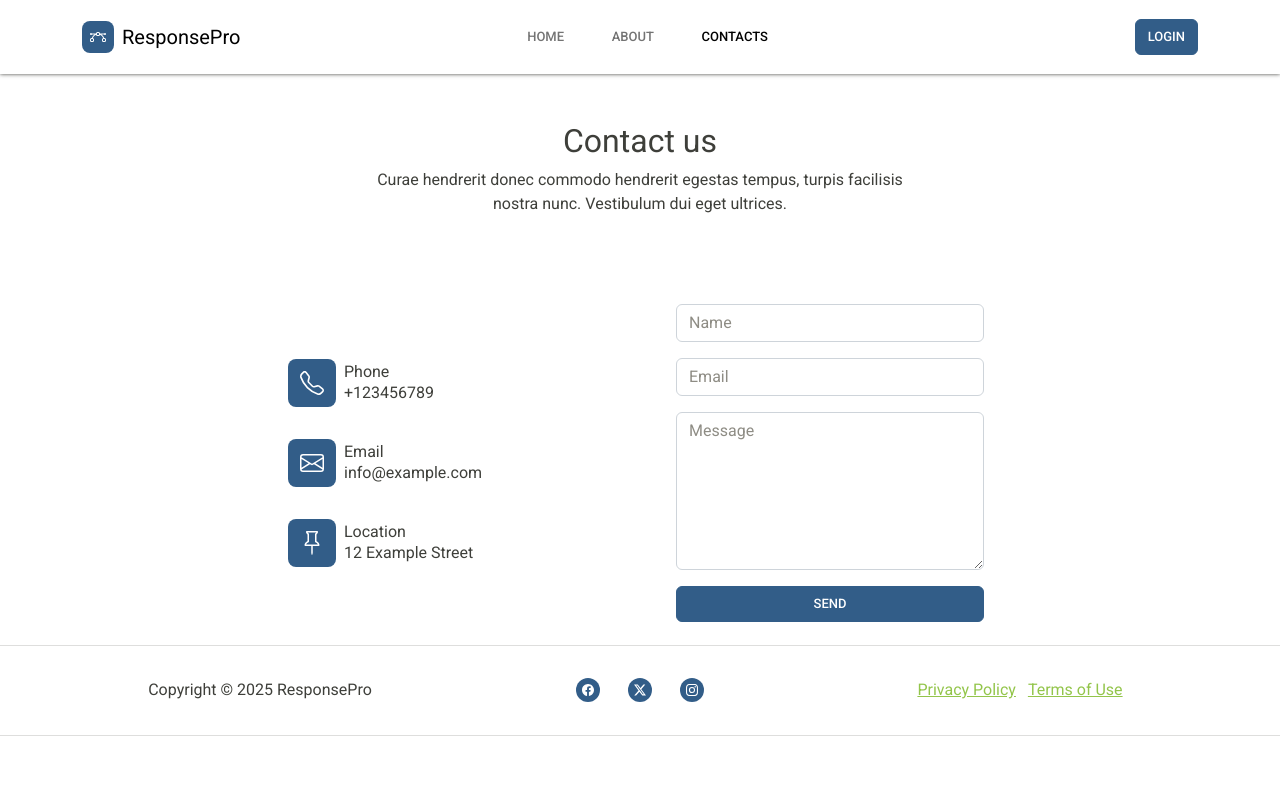
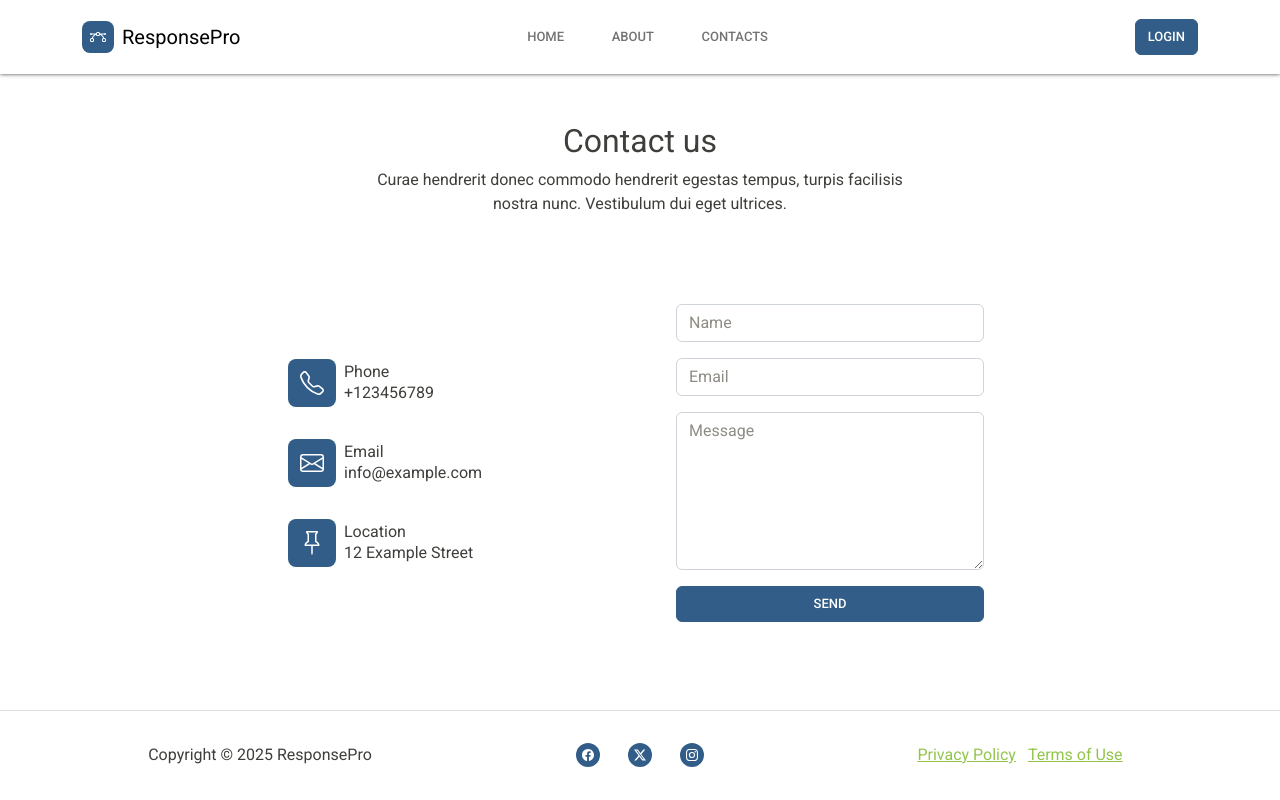
Before and after one commit to CritiasX/Survey-Web-Builder-Django, a Django app: page /contact/ in a window 1280 px wide. Run offline with Django 5.2, Linux system fonts and the light colour scheme; some libraries are stand-ins or nearby versions.

Commit message:
footer fix

```diff
--- a/landingPage/templates/aboutUs.html
+++ b/landingPage/templates/aboutUs.html
@@ -12,10 +12,9 @@
     <link rel="stylesheet" href="https://cdnjs.cloudflare.com/ajax/libs/aos/2.3.4/aos.css">
 </head>
 
-<body>
+<body class="d-flex flex-column min-vh-100">
     {% include 'reuseable/header.html' %}
-    <div class="container py-4 py-xl-5">
-        <div class="row mb-4 mb-lg-5">
+        <div class="row mb-4 mb-lg-5 mt-5">
             <div class="col-md-8 col-xl-6 text-center mx-auto" data-aos="fade-down" data-aos-duration="200">
                 <h2>Our Team</h2>
                 <p>Curae hendrerit donec commodo hendrerit egestas tempus, turpis facilisis nostra nunc. Vestibulum dui eget ultrices.</p>
@@ -150,7 +149,6 @@
         </div>
     </div>
     {% include 'reuseable/footer.html'%}
-    <script src="https://cdnjs.cloudflare.com/ajax/libs/jquery/3.7.0/jquery.min.js"></script>
     <script src="https://cdn.jsdelivr.net/npm/bootstrap@5.3.6/dist/js/bootstrap.bundle.min.js"></script>
     <script src="https://cdnjs.cloudflare.com/ajax/libs/aos/2.3.4/aos.js"></script>
     <script src="{% static 'js/script.min.js' %}"></script>
--- a/landingPage/templates/contactsPage.html
+++ b/landingPage/templates/contactsPage.html
@@ -1,6 +1,6 @@
 <!DOCTYPE html>
 {% load static %}
-<html data-bs-theme="light" lang="en" style="overflow: hidden;">
+<html data-bs-theme="light" lang="en">
 
 <head>
     <meta charset="utf-8">
@@ -11,10 +11,10 @@
     <link rel="stylesheet" href="{% static 'css/styles.min.css' %}">
 </head>
 
-<body>
+<body class="d-flex flex-column min-vh-100">
     {% include 'reuseable/header.html' %}
-    <section class="position-relative mt-5 mt-sm-5 mt-md-5 mt-lg-5 mt-xl-5 mt-xxl-6 mb-xxl-0">
-        <div class="container position-relative">
+    <main class="flex-fill">
+        <div class="container position-relative mt-5">
             <div class="row mb-5">
                 <div class="col-md-8 col-xl-6 text-center mx-auto">
                     <h2>Contact us</h2>
@@ -65,9 +65,8 @@
                 </div>
             </div>
         </div>
-    </section>
+    </main>
     {% include 'reuseable/footer.html'%}
-    <script src="https://cdnjs.cloudflare.com/ajax/libs/jquery/3.7.0/jquery.min.js"></script>
     <script src="https://cdn.jsdelivr.net/npm/bootstrap@5.3.6/dist/js/bootstrap.bundle.min.js"></script>
     <script src="{% static 'js/script.min.js' %}"></script>
 </body>
--- a/landingPage/templates/landingPage.html
+++ b/landingPage/templates/landingPage.html
@@ -12,8 +12,9 @@
     <link rel="stylesheet" href="https://cdnjs.cloudflare.com/ajax/libs/aos/2.3.4/aos.css">
 </head>
 
-<body>
+<body class="d-flex flex-column min-vh-100">
     {% include 'reuseable/header.html' %}
+    <main class="flex-fill">
     <section class="py-4 py-xl-5">
         <div class="container">
             <div class="text-center p-4 p-lg-5" data-aos="fade-up" data-aos-duration="500" data-aos-delay="200">
@@ -133,6 +134,7 @@
             </div>
         </div>
     </section>
+    </main>
     {% include 'reuseable/footer.html'%}
     <script src="https://cdnjs.cloudflare.com/ajax/libs/jquery/3.7.0/jquery.min.js"></script>
     <script src="https://cdn.jsdelivr.net/npm/bootstrap@5.3.6/dist/js/bootstrap.bundle.min.js"></script>
--- a/landingPage/templates/reuseable/footer.html
+++ b/landingPage/templates/reuseable/footer.html
@@ -1,4 +1,4 @@
-<footer class="text-center bg-body mt-xxl-4 py-4" style="box-shadow: 0px 0px 1px;">
+<footer class="text-center bg-body py-4 mt-auto" style="box-shadow: 0px 0px 1px;">
     <div class="container">
         <div class="row row-cols-1 row-cols-lg-3">
             <div class="col">
--- a/landingPage/templates/reuseable/header.html
+++ b/landingPage/templates/reuseable/header.html
@@ -8,7 +8,7 @@
                 <ul class="navbar-nav justify-content-evenly me-0 pe-0">
                     <li class="nav-item"><a class="nav-link" href="{% url 'landingPage:landing'%}">Home</a></li>
                     <li class="nav-item"><a class="nav-link ms-0 me-0" href="{% url 'landingPage:about'%}">About</a></li>
-                    <li class="nav-item"><a class="nav-link active" href="{% url 'landingPage:contact'%}">Contacts</a></li>
+                    <li class="nav-item"><a class="nav-link " href="{% url 'landingPage:contact'%}">Contacts</a></li>
                 </ul>
                 <div class="m-auto" style="min-width: 320px;"></div>
             </div><button class="btn btn-primary ms-7" type="button">Login</button>
```
Also changed, not shown: tools/reverse_test.py (deleted, +0 -10 lines).
